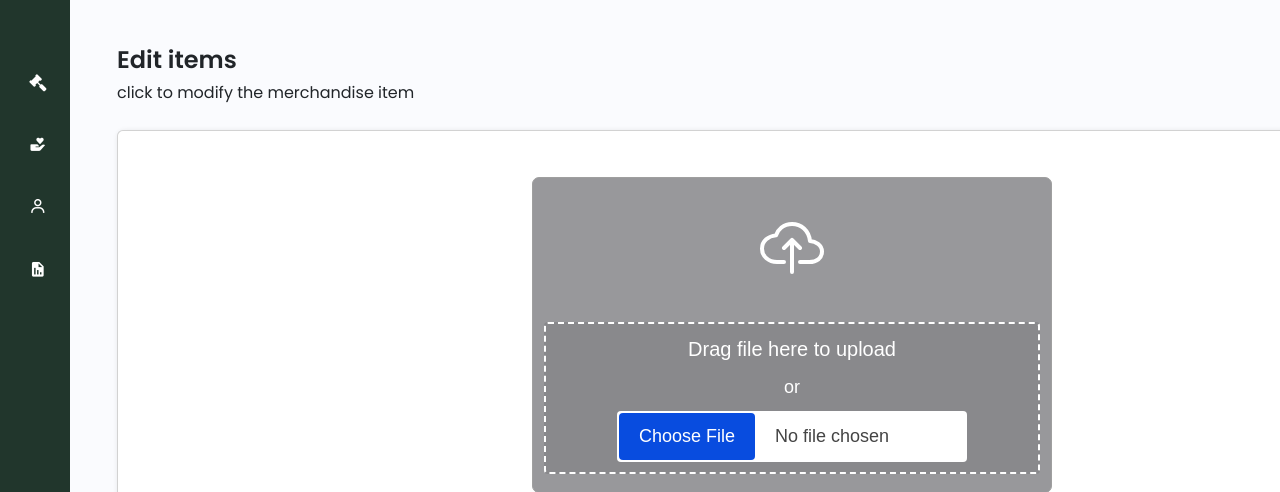
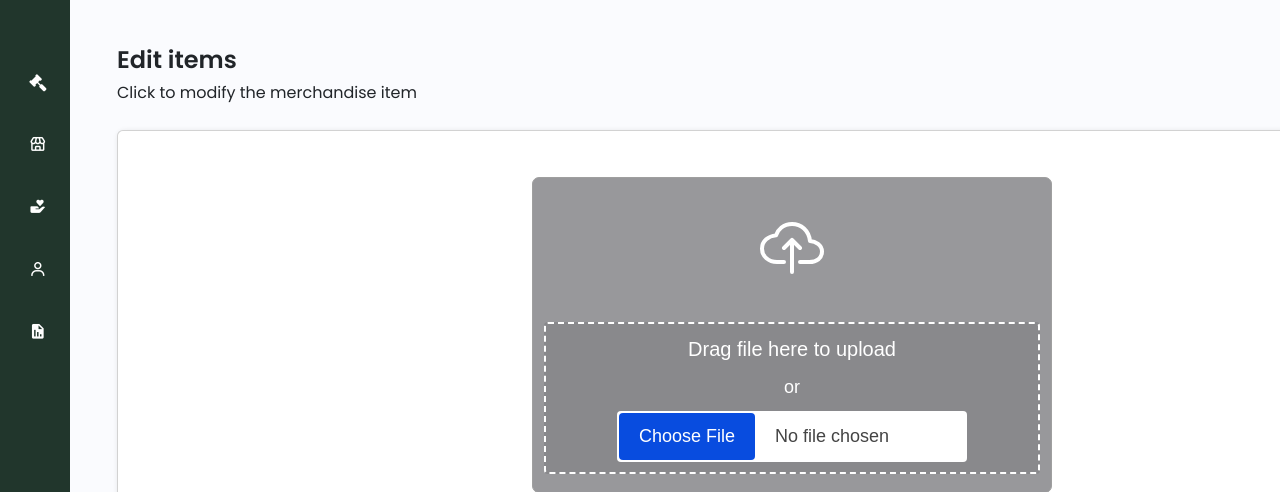
Before and after one commit to xithical/auctionapp, a Flask app: template app/classes/frontend/templates/Admin-Auctions-Merchandise-Modify.html in a window 1280 px wide. Shown: the top 492 px of the page. Run offline with Flask 3, Linux system fonts and the light colour scheme; the template is opened without the code that fills it, so the values that code supplies are empty; parts of the project's set-up code (start-up, migrations or seed data) failed here and were passed over; some libraries are stand-ins or nearby versions.

Commit message:
Update Admin-Auctions-Merchandise-Modify.html

```diff
--- a/app/classes/frontend/templates/Admin-Auctions-Merchandise-Modify.html
+++ b/app/classes/frontend/templates/Admin-Auctions-Merchandise-Modify.html
@@ -115,7 +115,12 @@
                       <span>Auction Events</span>
                   </a>
               </li>
-
+          <li class="sidebar-item">
+                <a href="Admin-Auctions-Merchandise.html" class="sidebar-link">
+                  <i class='bx bx-store nav__icon'></i>
+                    <span>Merchandise</span>
+                </a>
+            </li>
               <li class="sidebar-item">
                 <a href="Admin-Donors.html" class="sidebar-link">
                   <i class='bx bxs-donate-heart nav__icon'></i>
@@ -164,7 +169,7 @@
               <div class="table-title">
                   <div class="row">
                       <div class="col-sm-8"><h1>Edit items</h1></div>
-                      <h6>click to modify the merchandise item</h6>
+                      <h6>Click to modify the merchandise item</h6>
                   </div>
               </div>
               <div class="card" style="width: 100%; margin-bottom: 75px; box-shadow: 2px 2px 5px 2px rgba(0, 0, 0, 0.074);">
```
